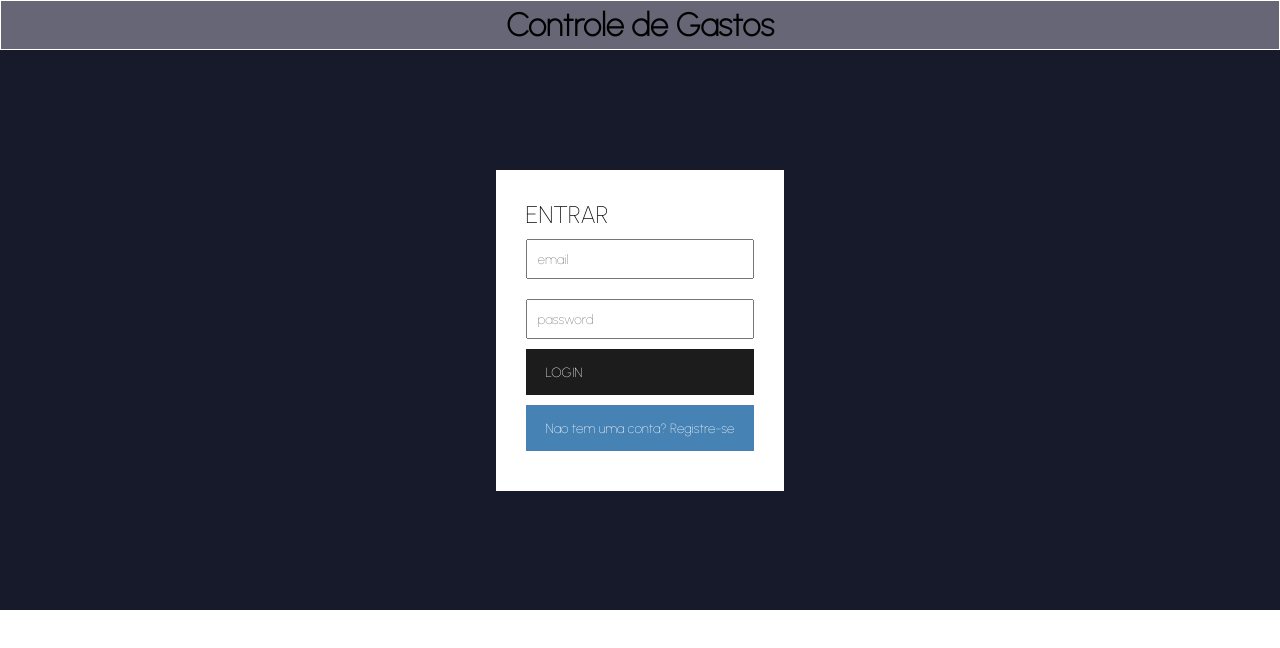
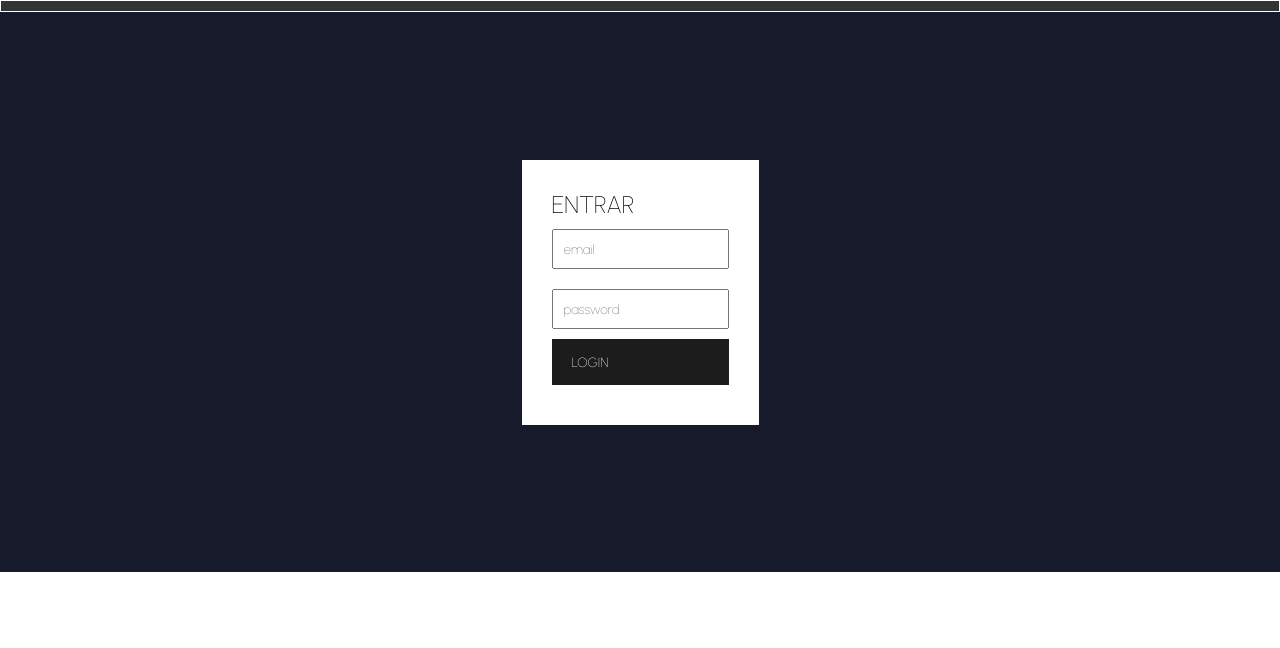
Before and after one commit to leantrs/aln2, a React (Create React App) app: page / in a window 1280 px wide. Shown: the top 648 px of the page. Built offline with nearby package versions, Linux system fonts and the light colour scheme.

Commit message:
ddada.414.

```diff
--- a/src/components/header.jsx
+++ b/src/components/header.jsx
@@ -8,7 +8,7 @@ const Header = () => {
     return(
          <header >
              {/* <img className="imgc" src="https://alineleandro.ml/img/logo.png" alt="" />                */}
-             <h1>Controle de Gastos</h1>
+             <h1></h1>
          </header>
 
 
--- a/src/css/header.css
+++ b/src/css/header.css
@@ -2,8 +2,9 @@
 header{
     text-align: center;
     padding: 5px;
-    background-color: #667;
+    background-color: #333;
     margin: 0px;
+    color: #fff;
     border: 1px solid #fff;
 
 
--- a/src/pages/Login.jsx
+++ b/src/pages/Login.jsx
@@ -77,9 +77,9 @@ const Login = () => {
 
             <button className="btn" onClick={handleSignIn}>LOGIN</button>
             <ToastContainer />
-            <button className="btny" onClick={handleSignIn2}>
+            {/* <button className="btny" onClick={handleSignIn2}>
               Nao tem uma conta? Registre-se
-            </button>
+            </button> */}
             {/* <Link>DO NOT YOU REMEMBER THE PASSWORD?</Link>
 
             <Link onClick={handleSignIn2}>Nao tem uma conta? Registre-se</Link>
```
